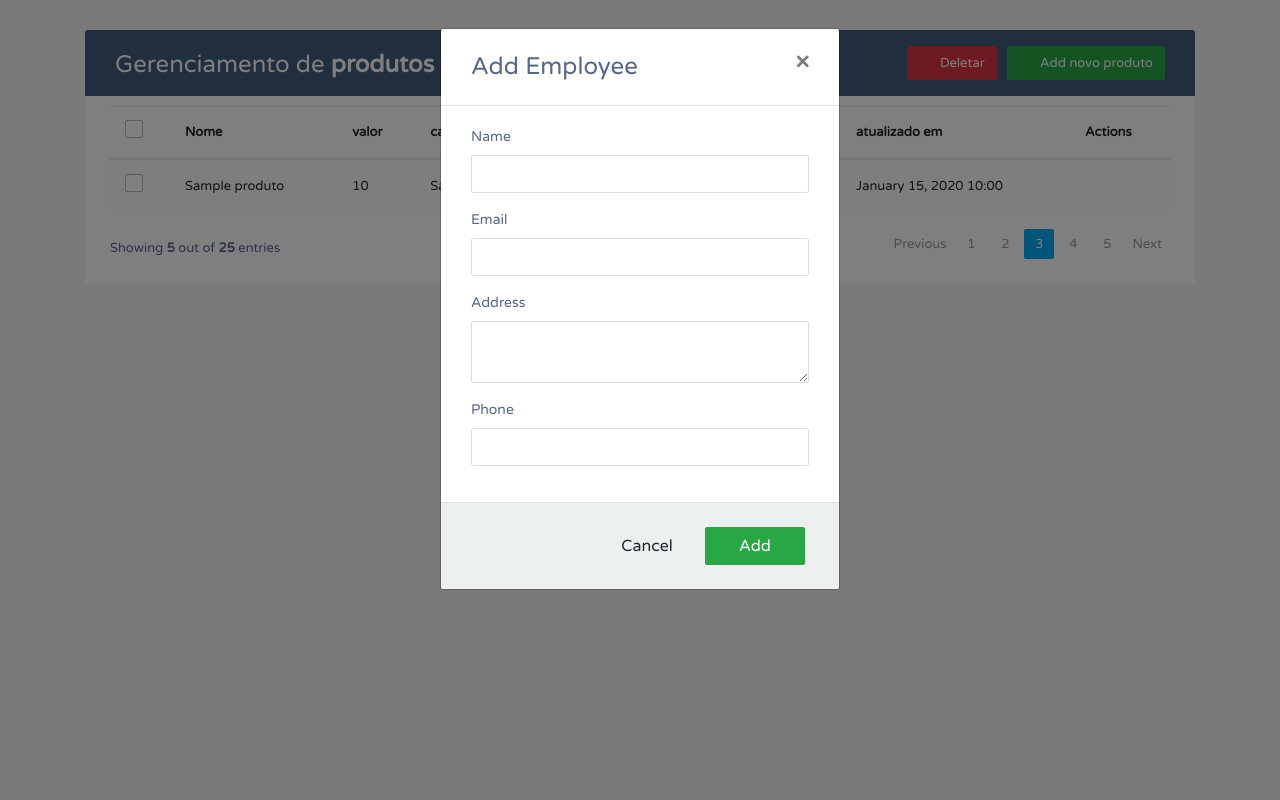
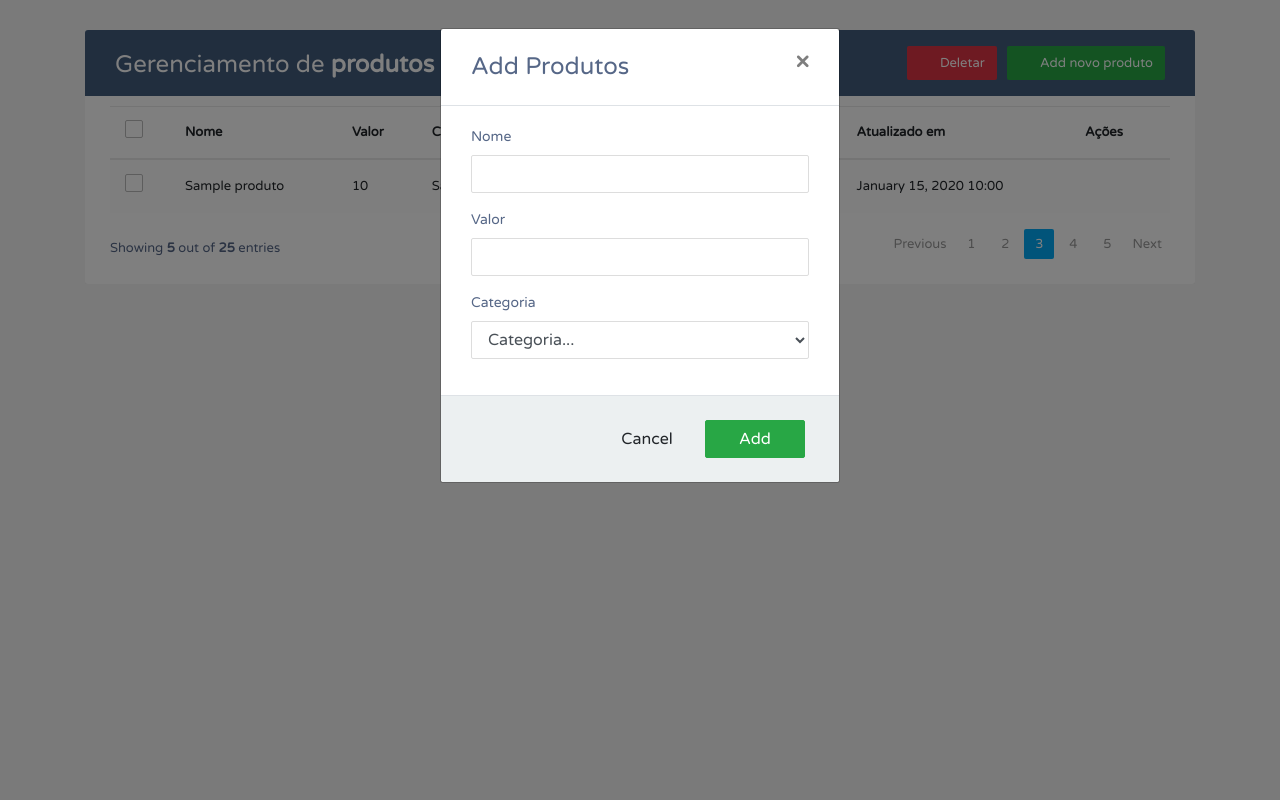
Before and after one commit to RossiniADS/symfonyProdutos, a Symfony app: template templates/produto/index.html.twig in a window 1280 px wide, after a click that opens the changed part. Run offline with Twig, Linux system fonts and the light colour scheme; the template is opened without the code that fills it: most values are stand-ins (such as "Sample title", 1, 10 or a date in 2020); some libraries are stand-ins or nearby versions.

Commit message:
Template do CRUD de produtos funcionando

```diff
--- a/src/Controller/ProdutoController.php
+++ b/src/Controller/ProdutoController.php
@@ -42,9 +42,11 @@ class ProdutoController extends AbstractController
     public function index(): Response
     {
         $produtoList = $this->repository->findAll();
+        $categoriaList = $this->categoriaRepository->findAll();
 
         return $this->render('produto/index.html.twig', [
             'produtos' => $produtoList,
+            'categorias' => $categoriaList
         ]);
     }
 
--- a/templates/base.html.twig
+++ b/templates/base.html.twig
@@ -14,10 +14,12 @@
             <script src="https://code.jquery.com/jquery-3.5.1.min.js"></script>
             <script src="https://cdn.jsdelivr.net/npm/popper.js@1.16.0/dist/umd/popper.min.js"></script>
             <script src="https://stackpath.bootstrapcdn.com/bootstrap/4.5.0/js/bootstrap.min.js"></script>
+
         {% endblock %}
 
         {% block javascripts %}
             {#{{ encore_entry_script_tags('app') }}#}
+
 		<script>
 		$(document).ready(function(){
 			// Activate tooltip
@@ -43,8 +45,10 @@ $(document).ready(function(){
 			});
 		});
 	</script>
+
 	{% endblock %}
 	</head>
+
 <body>
     <style>
 body {
--- a/templates/produto/index.html.twig
+++ b/templates/produto/index.html.twig
@@ -28,11 +28,11 @@
 							</span>
 						</th>
 						<th>Nome</th>
-						<th>valor</th>
-						<th>categoria</th>
-						<th>criado em</th>
-						<th>atualizado em</th>
-						<th>Actions</th>
+						<th>Valor</th>
+						<th>Categoria</th>
+						<th>Criado em</th>
+						<th>Atualizado em</th>
+						<th>Ações</th>
 					</tr>
 				</thead>
 				<tbody>
@@ -40,7 +40,7 @@
 					<tr>
 						<td>
 							<span class="custom-checkbox">
-								<input type="checkbox" id="checkbox1" name="options[]" value="1">
+								<input type="checkbox" id="checkbox1" name="options[]" class="checked" value="{{produto.id}}">
 								<label for="checkbox1"></label>
 							</span>
 						</td>
@@ -50,8 +50,13 @@
 						<td>{{produto.createAt|date}}</td>
 						<td>{{produto.updateAt|date}}</td>
 						<td>
-							<a href="#editEmployeeModal" class="edit" data-toggle="modal"><i class="material-icons" data-toggle="tooltip" title="Edit">&#xE254;</i></a>
-							<a href="#deleteEmployeeModal" class="delete" data-toggle="modal"><i class="material-icons" data-toggle="tooltip" title="Delete">&#xE872;</i></a>
+							<a href="#editEmployeeModal" class="edit" data-toggle="modal"
+							onclick="valoresEdit('{{produto.id}}', '{{produto.nome}}', '{{produto.valor}}', {{produto.categoriaId.id}})">
+								<i class="material-icons" data-toggle="tooltip" title="Editar">&#xE254;</i>
+							</a>
+							<a href="#deleteEmployeeModal" class="delete" data-toggle="modal"  onclick="pegaId({{produto.id}})">
+								<i class="material-icons" data-toggle="tooltip" title="Deletar">&#xE872;</i>
+							</a>
 						</td>
 					</tr>
                 {% endfor %}
@@ -72,36 +77,37 @@
 		</div>
 	</div>
 </div>
-<!-- Edit Modal HTML -->
+<!-- Add Modal HTML -->
 <div id="addEmployeeModal" class="modal fade">
 	<div class="modal-dialog">
 		<div class="modal-content">
 			<form>
 				<div class="modal-header">
-					<h4 class="modal-title">Add Employee</h4>
+					<h4 class="modal-title">Add Produtos</h4>
 					<button type="button" class="close" data-dismiss="modal" aria-hidden="true">&times;</button>
 				</div>
 				<div class="modal-body">
 					<div class="form-group">
-						<label>Name</label>
-						<input type="text" class="form-control" required>
+						<label>Nome</label>
+						<input type="text" id="AddNome" name="AddNome" class="form-control" required>
 					</div>
 					<div class="form-group">
-						<label>Email</label>
-						<input type="email" class="form-control" required>
+						<label>Valor</label>
+						<input type="text" id="AddValor" name="AddValor" class="form-control" required>
 					</div>
 					<div class="form-group">
-						<label>Address</label>
-						<textarea class="form-control" required></textarea>
-					</div>
-					<div class="form-group">
-						<label>Phone</label>
-						<input type="text" class="form-control" required>
+						<label>Categoria</label>
+						<select class="form-control" name="AddCategoria" id="AddCategoria">
+							<option selected>Categoria...</option>
+							{% for categoria in categorias %}
+							<option value="{{categoria.id}}"> {{categoria.nome}} </option>
+							{% endfor %}
+						</select>
 					</div>
 				</div>
 				<div class="modal-footer">
 					<input type="button" class="btn btn-default" data-dismiss="modal" value="Cancel">
-					<input type="submit" class="btn btn-success" value="Add">
+					<input type="submit" class="btn btn-success" value="Add" onclick="adicionarProduto()">
 				</div>
 			</form>
 		</div>
@@ -113,30 +119,31 @@
 		<div class="modal-content">
 			<form>
 				<div class="modal-header">
-					<h4 class="modal-title">Edit Employee</h4>
+					<h4 class="modal-title">Editar Produto</h4>
 					<button type="button" class="close" data-dismiss="modal" aria-hidden="true">&times;</button>
 				</div>
 				<div class="modal-body">
 					<div class="form-group">
-						<label>Name</label>
-						<input type="text" class="form-control" required>
+						<label>Nome</label>
+						<input type="text" id="EditNome" name="EditNome" class="form-control" required>
 					</div>
 					<div class="form-group">
-						<label>Email</label>
-						<input type="email" class="form-control" required>
+						<label>Valor</label>
+						<input type="text" id="EditValor" name="EditValor" class="form-control" required>
 					</div>
 					<div class="form-group">
-						<label>Address</label>
-						<textarea class="form-control" required></textarea>
-					</div>
-					<div class="form-group">
-						<label>Phone</label>
-						<input type="text" class="form-control" required>
+						<label>Categoria</label>
+						<select class="form-control" name="EditCategoria" id="EditCategoria">
+							{% for categoria in categorias %}
+							<option value="{{categoria.id}}"> {{categoria.nome}} </option>
+							{% endfor %}
+						</select>
+
 					</div>
 				</div>
 				<div class="modal-footer">
-					<input type="button" class="btn btn-default" data-dismiss="modal" value="Cancel">
-					<input type="submit" class="btn btn-info" value="Save">
+					<input type="button" class="btn btn-default" data-dismiss="modal" value="Cancelar">
+					<button type="button" id="EditSalvar" class="btn btn-info" value="" onclick="atualizarProduto(this.value)">Salvar</button>
 				</div>
 			</form>
 		</div>
@@ -148,20 +155,161 @@
 		<div class="modal-content">
 			<form>
 				<div class="modal-header">
-					<h4 class="modal-title">Delete Employee</h4>
+					<h4 class="modal-title">Deletar Produto</h4>
 					<button type="button" class="close" data-dismiss="modal" aria-hidden="true">&times;</button>
 				</div>
 				<div class="modal-body">
-					<p>Are you sure you want to delete these Records?</p>
-					<p class="text-warning"><small>This action cannot be undone.</small></p>
+					<p>Você tem certeza que deseja deletar esse produto?</p>
+					<p class="text-warning"><small>Essa ação não pode ser desfeita.</small></p>
 				</div>
 				<div class="modal-footer">
-					<input type="button" class="btn btn-default" data-dismiss="modal" value="Cancel">
-					<input type="submit" class="btn btn-danger" value="Delete">
+					<input type="button" class="btn btn-default" data-dismiss="modal" value="Cancelar">
+					<input type="submit" class="btn btn-danger" value="Deletar" onclick="verificaDelete()">
 				</div>
 			</form>
 		</div>
 	</div>
 </div>
 
+<script>
+	//Array dos produtos selecionados para delete
+	var checados = [];
+
+	// função para verificar os produtos selecionados e carregar o array
+	$(document).ready(function() {
+        $(".checked").click(function(e) {
+			checados = []
+            $.each($("input[name='options[]']:checked"), function(){
+                checados.push($(this).val());
+            });
+        });
+    });
+
+	// Id para ser usado no delete unico de um produto
+	var id;
+	function pegaId(produtoId){
+		id = produtoId;
+	}
+
+	// pega os valores e passa para a modal de edição
+	function valoresEdit(id, nome, valor, categoria)
+	{
+		document.getElementById('EditSalvar').value = id;
+		document.getElementById('EditNome').value = nome;
+		document.getElementById('EditValor').value = valor;
+		document.getElementById('EditCategoria').value = categoria;
+	}
+
+	function atualizarProduto(editId){
+		var nome = document.getElementById('EditNome').value;
+		var valor = document.getElementById('EditValor').value;
+		var categoria = document.getElementById('EditCategoria').value;
+
+		$.ajax({
+		type : "PUT",
+		url : '/api/produto/' + editId,
+		dataType: 'json',
+		data :
+		JSON.stringify({
+			nome: nome,
+			valor: valor,
+			categoria_id: categoria
+		}),
+		//headers: {'X-CSRF-TOKEN': $('meta[name="csrf-token"]').attr('content')},
+		success : function(data) {
+		console.log(data)
+		alert("Produto atualizado com sucesso")
+		location.reload();
+		},
+		error: function(error){
+			console.log(error.responseText);
+		}
+  		});
+
+	}
+
+	function adicionarProduto()
+	{
+		var nome = document.getElementById('AddNome').value;
+		var valor = document.getElementById('AddValor').value;
+		var categoria = document.getElementById('AddCategoria').value;
+
+		$.ajax({
+		type : "POST",
+		url : '/api/produto',
+		dataType: 'json',
+		data :
+		JSON.stringify({
+			nome: nome,
+			valor: valor,
+			categoria_id: categoria
+		}),
+		//headers: {'X-CSRF-TOKEN': $('meta[name="csrf-token"]').attr('content')},
+		success : function(data) {
+		console.log(data)
+		alert("Produto cadastrado com sucesso")
+		location.reload();
+		},
+		error: function(error){
+			console.log(error.responseText);
+		}
+  		});
+	}
+
+	//verifica se está sendo chamado um delete unico ou multiplo
+	function verificaDelete()
+	{
+		if (checados.length === 0) {
+			deletar(id)
+		} else {
+			deletarProdutos()
+		}
+	}
+
+	function deletarProdutos()
+	{
+		if (checados.length === 0) {
+			alert("Selecione os produtos que deseja deletar!")
+		} else {
+			for (var i = 0; i < checados.length; i ++)
+			{
+				$.ajax({
+				type : "DELETE",
+				url : '/api/produto/' + checados[i],
+				dataType: 'json',
+				//headers: {'X-CSRF-TOKEN': $('meta[name="csrf-token"]').attr('content')},
+				success : function(data) {
+				console.log(data)
+				alert("Produto deletado com sucesso")
+				location.reload();
+				},
+				error: function(error){
+					console.log(error.responseText);
+				}
+				});
+			}
+		}
+    }
+
+	function deletar(id)
+	{
+		$.ajax({
+			type : "DELETE",
+			url : '/api/produto/' + id,
+			dataType: 'json',
+			//headers: {'X-CSRF-TOKEN': $('meta[name="csrf-token"]').attr('content')},
+			success : function(data) {
+			console.log(data)
+			alert("Produto deletado com sucesso")
+			location.reload();
+			},
+			error: function(error){
+				console.log(error.responseText);
+			}
+			});
+	}
+
+
+</script>
+
 {% endblock %}
```
Lines whose indentation alone changed are shown as unchanged.
